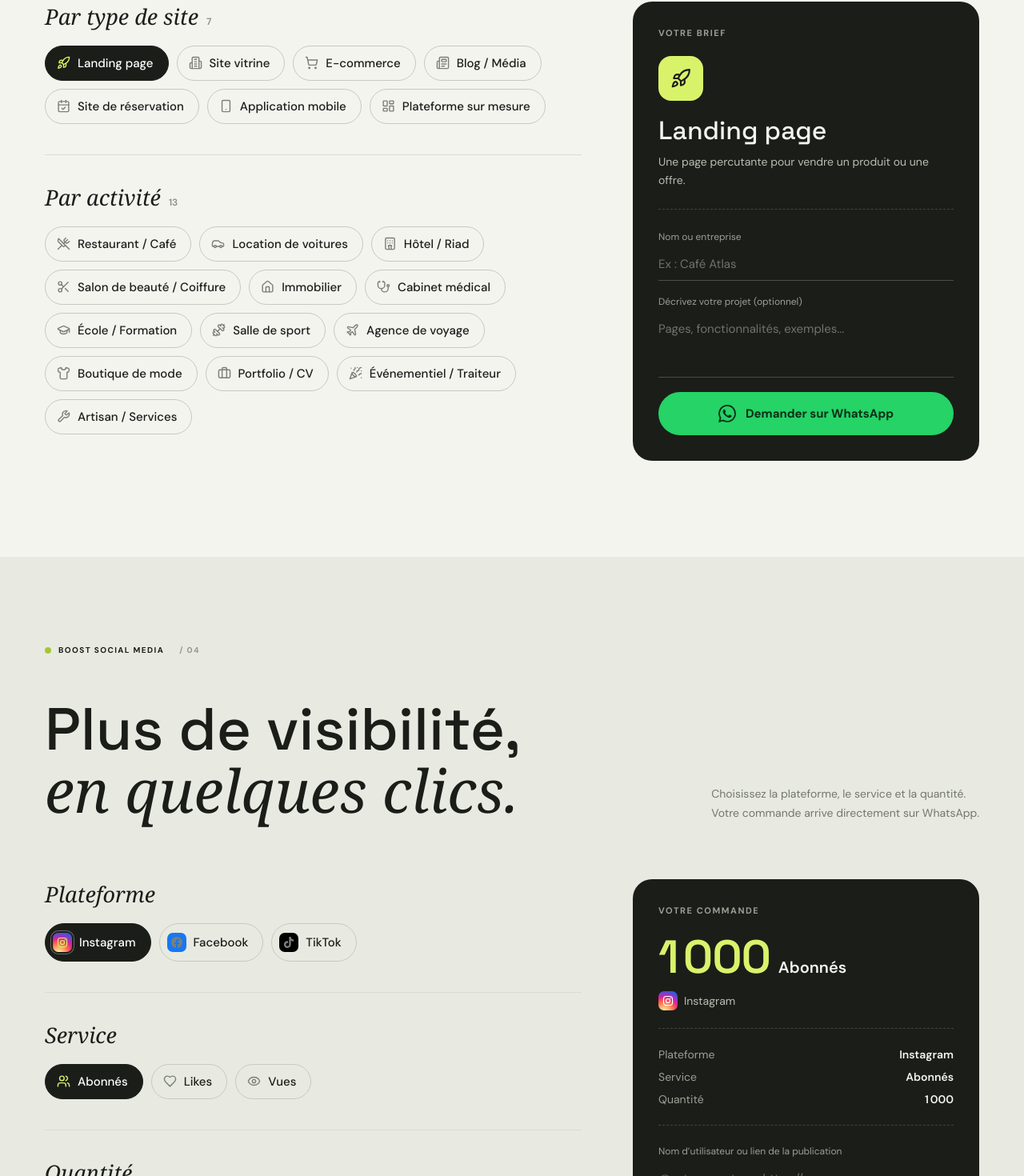
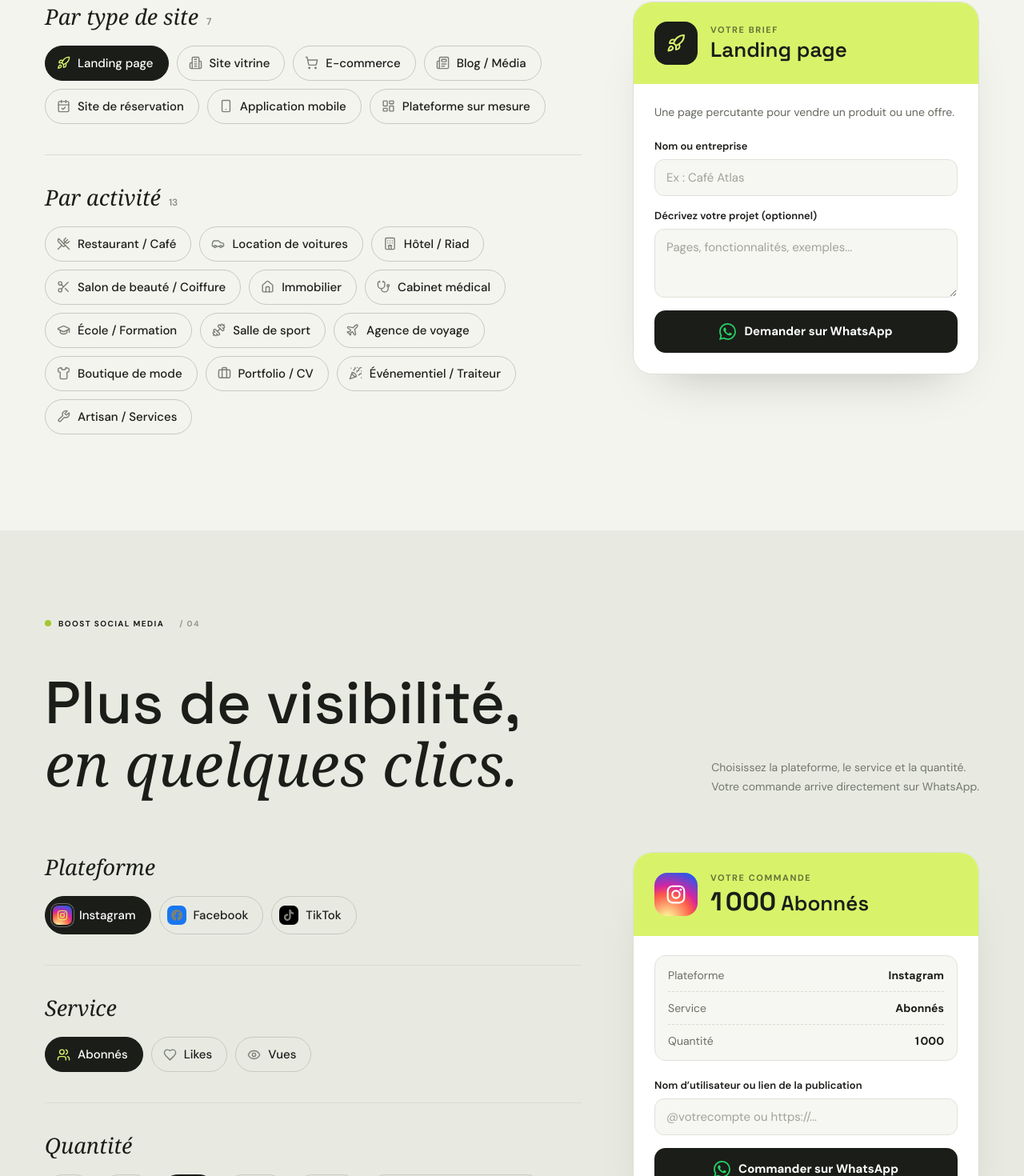
Before and after one commit to Rida1019-taki/devisyoursolution, a React (Vite) app: page / in a window 1280 px wide. Shown: the part 3619-5089 px from the top of the page at 80% size. Built offline with nearby package versions, Linux system fonts and the light colour scheme.

Commit message:
Add contact email, redesign brief and order cards

```diff
--- a/src/App.jsx
+++ b/src/App.jsx
@@ -1,11 +1,12 @@
 import React, { useEffect, useRef, useState } from 'react';
-import { ArrowDown, ArrowUpRight, Briefcase, Building2, CalendarCheck, Car, Check, ChevronDown, Dumbbell, Eye, Globe, GraduationCap, Heart, Hotel, House, LayoutDashboard, MapPin, Menu, Newspaper, PartyPopper, Plane, Rocket, Scissors, Shirt, ShoppingCart, Smartphone, Stethoscope, Users, UtensilsCrossed, Wrench, X } from 'lucide-react';
+import { ArrowDown, ArrowUpRight, Briefcase, Building2, CalendarCheck, Car, Check, ChevronDown, Dumbbell, Eye, Globe, GraduationCap, Heart, Hotel, House, LayoutDashboard, Mail, MapPin, Menu, Newspaper, PartyPopper, Plane, Rocket, Scissors, Shirt, ShoppingCart, Smartphone, Stethoscope, Users, UtensilsCrossed, Wrench, X } from 'lucide-react';
 import { languages, translations } from './i18n.js';
 
 const WHATSAPP_NUMBER = '212674118928';
 const INSTAGRAM_URL = 'https://www.instagram.com/dev_is_your_solution/';
 const FACEBOOK_URL = 'https://www.facebook.com/share/1FfDrLtWRC/';
 const MAPS_URL = 'https://www.google.com/maps/search/?api=1&query=Oued+Zem,+Maroc';
+const CONTACT_EMAIL = 'devisyoursolution@gmail.com';
 
 const InstagramLogo = () => <svg viewBox="0 0 24 24" aria-hidden="true"><rect x="2.5" y="2.5" width="19" height="19" rx="5.5" fill="none" stroke="currentColor" strokeWidth="2" /><circle cx="12" cy="12" r="4.3" fill="none" stroke="currentColor" strokeWidth="2" /><circle cx="17.4" cy="6.6" r="1.3" fill="currentColor" /></svg>;
 const FacebookLogo = () => <svg viewBox="0 0 24 24" aria-hidden="true"><path fill="currentColor" d="M24 12.073c0-6.627-5.373-12-12-12s-12 5.373-12 12c0 5.99 4.388 10.954 10.125 11.854v-8.385H7.078v-3.47h3.047V9.43c0-3.007 1.792-4.669 4.533-4.669 1.312 0 2.686.235 2.686.235v2.953H15.83c-1.491 0-1.956.925-1.956 1.874v2.25h3.328l-.532 3.47h-2.796v8.385C19.612 23.027 24 18.062 24 12.073z" /></svg>;
@@ -63,6 +64,7 @@ function SocialLinks({ t }) {
           ? <a key={name} className="social-link" href={url} target="_blank" rel="noopener noreferrer">{content}</a>
           : <div key={name} className="social-link disabled">{content}</div>;
       })}
+      <a className="social-link" href={`mailto:${CONTACT_EMAIL}`}><span className="social-logo email"><Mail size={21} /></span><span className="social-text"><strong>Email</strong><small dir="ltr">{CONTACT_EMAIL}</small></span><ArrowUpRight size={18} /></a>
     </div>
   );
 }
@@ -95,14 +97,20 @@ function SiteOrder({ t }) {
               })}</div>
             </div>)}
           </div>
-          <aside className="brief">
-            <span className="brief-tag">{t.sites.briefTag}</span>
-            <div className="brief-icon"><TypeIcon size={26} /></div>
-            <h3 className="brief-title">{typeName}</h3>
-            <p className="brief-desc">{typeDescription}</p>
-            <label className="brief-field">{t.sites.nameLabel}<input value={name} onChange={(event) => setName(event.target.value)} placeholder={t.sites.namePh} maxLength="100" required /></label>
-            <label className="brief-field">{t.sites.detailsLabel}<textarea value={details} onChange={(event) => setDetails(event.target.value)} placeholder={t.sites.detailsPh} maxLength="500" rows="3" /></label>
-            <button type="submit" className="whatsapp-button"><WhatsAppLogo /> {t.sites.button}</button>
+          <aside className="site-brief">
+            <div className="sb-head">
+              <span className="sb-icon"><TypeIcon size={24} /></span>
+              <div>
+                <span className="sb-tag">{t.sites.briefTag}</span>
+                <h3 className="sb-title">{typeName}</h3>
+              </div>
+            </div>
+            <div className="sb-body">
+              <p className="sb-desc">{typeDescription}</p>
+              <label className="sb-field">{t.sites.nameLabel}<input value={name} onChange={(event) => setName(event.target.value)} placeholder={t.sites.namePh} maxLength="100" required /></label>
+              <label className="sb-field">{t.sites.detailsLabel}<textarea value={details} onChange={(event) => setDetails(event.target.value)} placeholder={t.sites.detailsPh} maxLength="500" rows="3" /></label>
+              <button type="submit" className="sb-submit"><WhatsAppLogo /> {t.sites.button}</button>
+            </div>
           </aside>
         </form>
       </div>
@@ -147,17 +155,23 @@ function SocialOrder({ t, locale }) {
               </div>
             </div>
           </div>
-          <aside className="brief receipt">
-            <span className="brief-tag">{t.social.orderTag}</span>
-            <div className="receipt-total"><strong>{qtyText}</strong><span>{typeLabel}</span></div>
-            <div className="receipt-platform"><span className={`chip-logo ${platform.toLowerCase()}`}><PlatformLogo /></span>{platform}</div>
-            <dl className="receipt-rows">
-              <div><dt>{t.social.step1}</dt><dd>{platform}</dd></div>
-              <div><dt>{t.social.step2}</dt><dd>{typeLabel}</dd></div>
-              <div><dt>{t.social.step3}</dt><dd>{qtyText}</dd></div>
-            </dl>
-            <label className="brief-field">{t.social.accountLabel}<input value={link} onChange={(event) => setLink(event.target.value)} placeholder={t.social.accountPh} maxLength="300" dir="ltr" required /></label>
-            <button type="submit" className="whatsapp-button"><WhatsAppLogo /> {t.social.button}</button>
+          <aside className="site-brief order-brief">
+            <div className="sb-head">
+              <span className={`sb-icon sb-platform ${platform.toLowerCase()}`}><PlatformLogo /></span>
+              <div>
+                <span className="sb-tag">{t.social.orderTag}</span>
+                <h3 className="sb-title"><span className="ob-qty">{qtyText}</span> {typeLabel}</h3>
+              </div>
+            </div>
+            <div className="sb-body">
+              <dl className="ob-rows">
+                <div><dt>{t.social.step1}</dt><dd>{platform}</dd></div>
+                <div><dt>{t.social.step2}</dt><dd>{typeLabel}</dd></div>
+                <div><dt>{t.social.step3}</dt><dd>{qtyText}</dd></div>
+              </dl>
+              <label className="sb-field">{t.social.accountLabel}<input value={link} onChange={(event) => setLink(event.target.value)} placeholder={t.social.accountPh} maxLength="300" dir="ltr" required /></label>
+              <button type="submit" className="sb-submit"><WhatsAppLogo /> {t.social.button}</button>
+            </div>
           </aside>
         </form>
       </div>
@@ -349,6 +363,7 @@ export default function App() {
                 <li><a href={`https://wa.me/${WHATSAPP_NUMBER}`} target="_blank" rel="noopener noreferrer"><WhatsAppLogo /> WhatsApp</a></li>
                 {INSTAGRAM_URL && <li><a href={INSTAGRAM_URL} target="_blank" rel="noopener noreferrer" dir="ltr"><InstagramLogo /> @dev_is_your_solution</a></li>}
                 {FACEBOOK_URL && <li><a href={FACEBOOK_URL} target="_blank" rel="noopener noreferrer" dir="ltr"><FacebookLogo /> Dev is your Solution</a></li>}
+                <li><a href={`mailto:${CONTACT_EMAIL}`} dir="ltr"><Mail /> {CONTACT_EMAIL}</a></li>
                 <li><a href={MAPS_URL} target="_blank" rel="noopener noreferrer"><MapPin /> {t.contact.city}, {t.contact.region}</a></li>
               </ul>
             </div>
--- a/src/style.css
+++ b/src/style.css
@@ -144,3 +144,32 @@ html[dir=rtl] .tb-map{margin-left:0;margin-right:10px}
 html[dir=rtl] .footer-cta h2,html[dir=rtl] .footer-grid h3{font-family:'Cairo',sans-serif}
 @media(max-width:900px){.footer-grid{grid-template-columns:1fr 1fr;gap:40px}.footer-about{grid-column:1 / -1}}
 @media(max-width:650px){.footer-cta{flex-direction:column;align-items:flex-start;padding:42px 0}.footer-cta .whatsapp-button{width:100%;justify-content:center}.footer-grid{padding:44px 0 36px;gap:34px 24px}.footer .footer-bottom{flex-direction:column;align-items:flex-start;gap:12px}}
+.social-logo.email{background:var(--ink);color:var(--lime)}
+.footer-contact a{overflow-wrap:anywhere}
+.site-brief{position:sticky;top:24px;overflow:hidden;border:1px solid #dcdfd5;border-radius:24px;background:#fff;box-shadow:0 30px 60px -40px rgba(27,29,25,.35)}
+.sb-head{display:flex;align-items:center;gap:16px;padding:24px 26px;background:var(--lime)}
+.sb-icon{width:54px;height:54px;border-radius:16px;display:grid;place-items:center;flex:none;background:var(--ink);color:var(--lime)}
+.sb-tag{display:block;margin-bottom:4px;font-size:11px;font-weight:700;letter-spacing:.14em;text-transform:uppercase;color:rgba(27,29,25,.6)}
+.sb-title{margin:0;font-family:'Space Grotesk',sans-serif;font-size:26px;font-weight:600;line-height:1.15;letter-spacing:0;color:var(--ink)}
+.sb-body{padding:24px 26px 26px}
+.sb-desc{margin:0 0 22px;color:#62675e;font-size:14px;line-height:1.65}
+.sb-field{display:block;margin-bottom:16px;font-size:13px;font-weight:600;color:var(--ink)}
+.sb-field input,.sb-field textarea{display:block;width:100%;margin-top:8px;padding:12px 14px;border:1px solid #e0e2da;border-radius:12px;background:#f6f6f2;color:var(--ink);font:inherit;font-size:15px;font-weight:400;outline:none;resize:vertical;transition:border-color .2s,background .2s}
+.sb-field input::placeholder,.sb-field textarea::placeholder{color:#a0a49b}
+.sb-field input:focus,.sb-field textarea:focus{border-color:var(--ink);background:#fff}
+.sb-submit{width:100%;display:flex;align-items:center;justify-content:center;gap:10px;margin-top:6px;padding:16px 20px;border:0;border-radius:14px;background:var(--ink);color:#fff;font-size:15px;font-weight:700;cursor:pointer;transition:background .2s,transform .2s}
+.sb-submit svg{width:21px;height:21px;color:#25d366}
+.sb-submit:hover{background:#2c3127;transform:translateY(-1px)}
+html[dir=rtl] .sb-title{font-family:'Cairo',sans-serif;font-weight:700}
+@media(max-width:900px){.site-brief{position:static}}
+@media(max-width:650px){.sb-head{padding:20px}.sb-body{padding:20px}.sb-title{font-size:22px}}
+.sb-platform svg{width:26px;height:26px}
+.sb-platform.instagram{background:radial-gradient(circle at 30% 107%,#fdf497 0%,#fdf497 5%,#fd5949 45%,#d6249f 60%,#285aeb 90%);color:#fff}
+.sb-platform.facebook{background:#1877f2;color:#fff}
+.sb-platform.tiktok{background:#000;color:#fff}
+.ob-qty{font-size:1.25em;font-weight:700}
+.ob-rows{margin:0 0 22px;padding:4px 16px;border:1px solid #e0e2da;border-radius:14px;background:#f6f6f2}
+.ob-rows div{display:flex;justify-content:space-between;gap:12px;padding:11px 0;font-size:14px}
+.ob-rows div+div{border-top:1px dashed #d6d9cf}
+.ob-rows dt{color:#6b7066}
+.ob-rows dd{margin:0;font-weight:700;color:var(--ink)}
```
